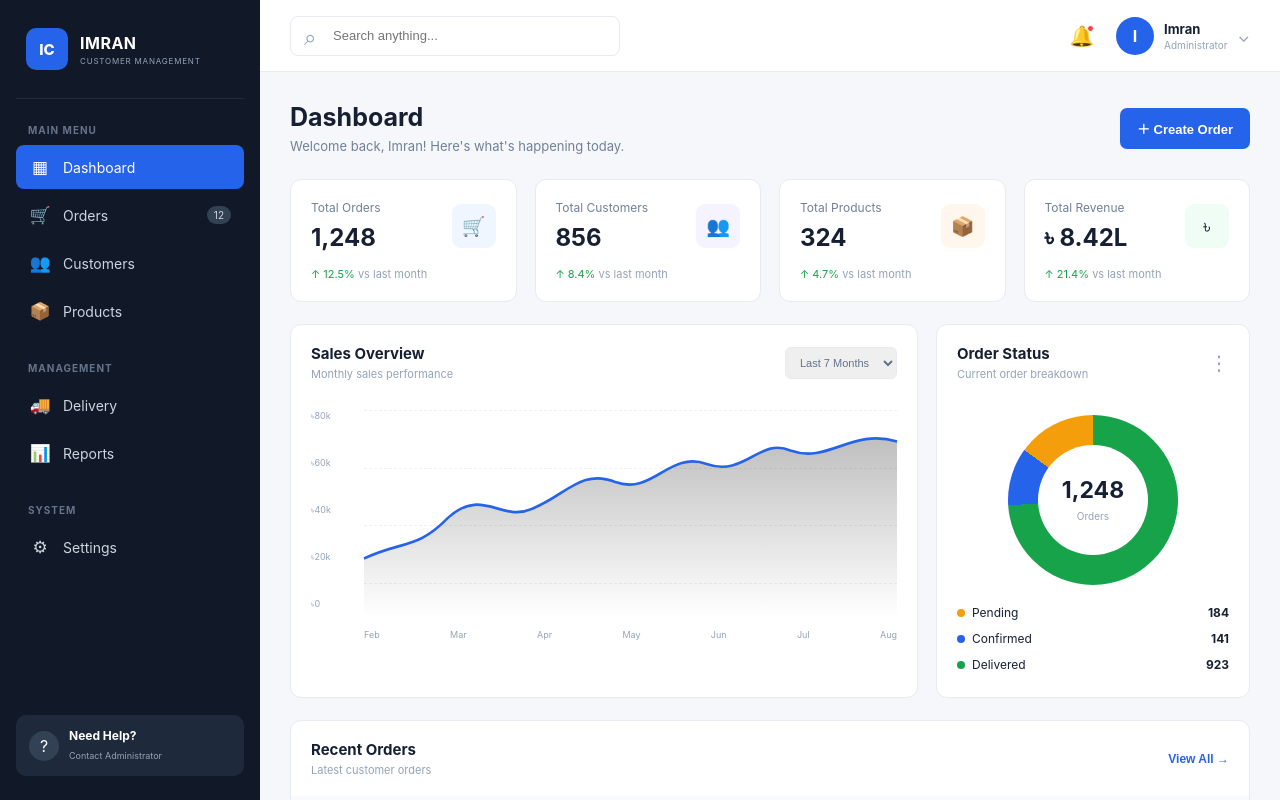
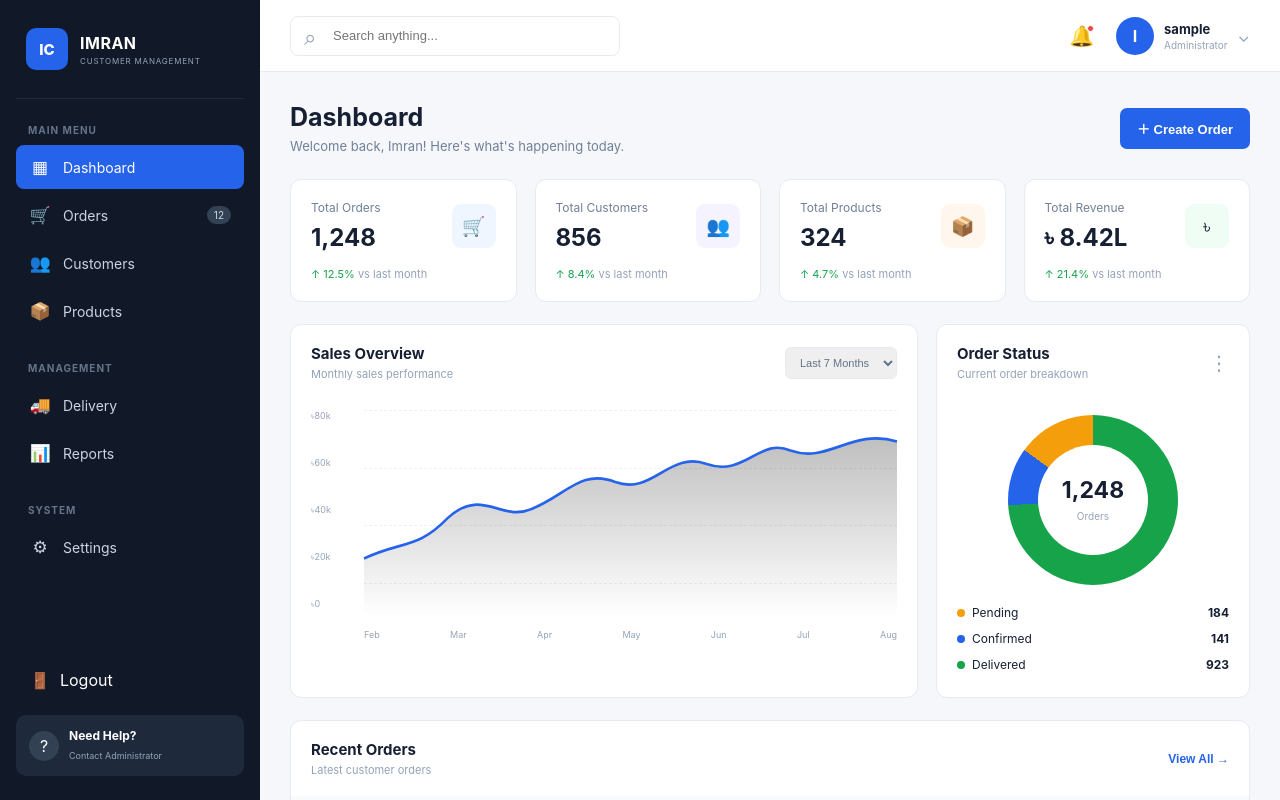
Before and after one commit to titas-sadid/orderpotal, a plain HTML site: page index.html in a window 1280 px wide. Shown: the top 800 px of the page. Drawn offline with Linux system fonts and the light colour scheme; sample sign-in values are in the browser's storage.

Commit message:
Update index.html

```diff
--- a/index.html
+++ b/index.html
@@ -84,6 +84,14 @@
 
         <div class="sidebar-bottom">
 
+            <!-- ================= LOGOUT ================= -->
+            <div class="logout-section">
+                <button type="button" class="logout-btn" id="logoutBtn" onclick="logout()">
+                    <span class="logout-icon">🚪</span>
+                    <span>Logout</span>
+                </button>
+            </div>
+
             <div class="help-box">
                 <div class="help-icon">?</div>
 
@@ -143,7 +151,7 @@
                     </div>
 
                     <div class="admin-info">
-                        <strong>Imran</strong>
+                        <strong id="loggedUsername">Imran</strong>
                         <small>Administrator</small>
                     </div>
 
@@ -171,7 +179,7 @@
                         <h1>Dashboard</h1>
 
                         <p>
-                            Welcome back, Imran! Here's what's happening today.
+                            Welcome back, <span id="welcomeUsername">Imran</span>! Here's what's happening today.
                         </p>
                     </div>
 
@@ -1515,5 +1523,13 @@
 
     <script src="app.js"></script>
 
+<style>
+/* Logout button */
+.logout-section{margin-bottom:14px;}
+.logout-btn{width:100%;display:flex;align-items:center;gap:10px;border:0;background:transparent;color:inherit;padding:11px 14px;border-radius:8px;cursor:pointer;font:inherit;text-align:left;transition:.2s;}
+.logout-btn:hover{background:rgba(220,38,38,.10);color:#dc2626;}
+.logout-icon{font-size:16px;}
+</style>
+
 </body>
 </html>
```
